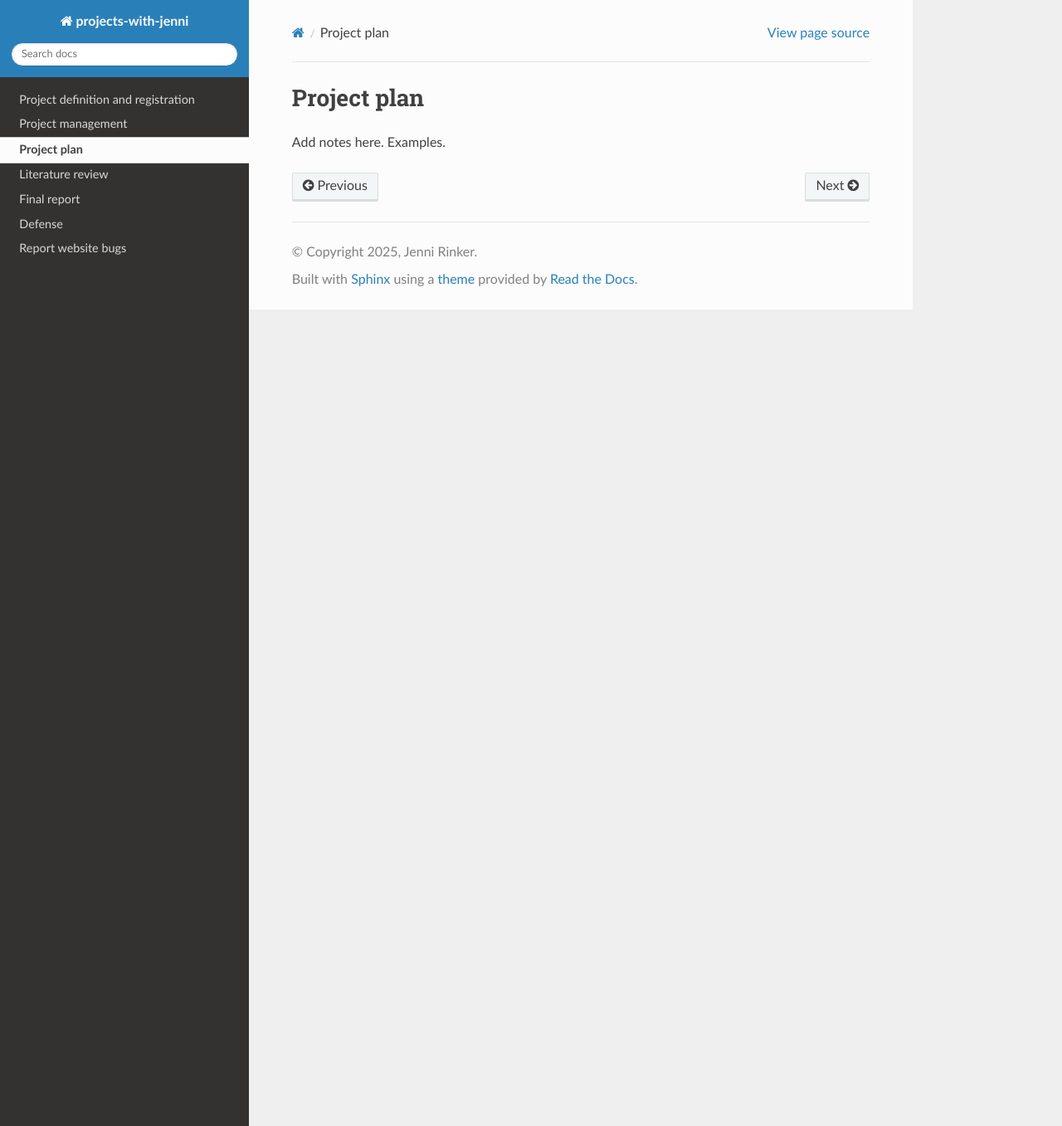
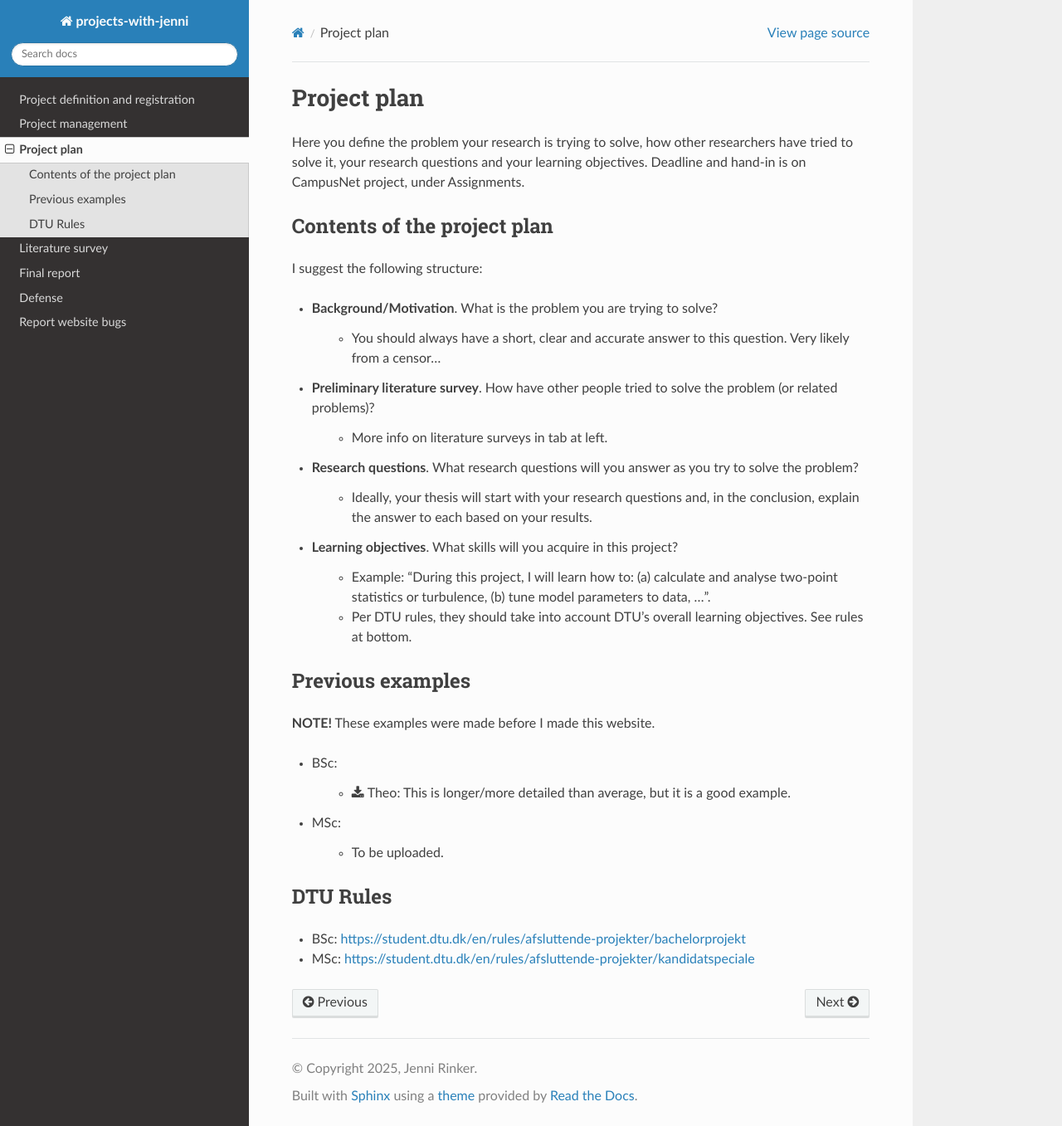
Before and after one commit to jennirinker/projects-with-jenni, a Sphinx documentation site: the page built from docs/source/project_plan.rst, in a window 1280 px wide and 1357 px high. Shown: the whole window at 83% size. Built offline with Sphinx 7.4.7 and the Read the Docs theme 3.1.0, drawn with Linux system fonts in a browser that asks for light colours.

Commit message:
adding lit review, example project plans

```diff
--- a/docs/source/index.rst
+++ b/docs/source/index.rst
@@ -19,7 +19,7 @@ Contents
    project_registration
    project_management
    project_plan
-   literature_review
+   literature_survey
    final_report
    defense
    improve
--- a/docs/source/literature_review.rst
+++ /dev/null
@@ -1,4 +0,0 @@
-Literature review
-===================
-
-Add notes here.
--- a/docs/source/project_plan.rst
+++ b/docs/source/project_plan.rst
@@ -1,5 +1,50 @@
 Project plan
 ===============
 
-Add notes here.
-Examples.
+Here you define the problem your research is trying to solve, how other
+researchers have tried to solve it, your research questions and your
+learning objectives. Deadline and hand-in is on CampusNet project,
+under Assignments.
+
+
+Contents of the project plan
+-----------------------------
+
+I suggest the following structure:
+
+* **Background/Motivation**. What is the problem you are trying to solve?
+
+    * You should always have a short, clear and accurate answer to this question. Very likely from a censor...
+
+* **Preliminary literature survey**. How have other people tried to solve the problem (or related problems)?
+
+    * More info on literature surveys in tab at left.
+
+* **Research questions**. What research questions will you answer as you try to solve the problem?
+
+    * Ideally, your thesis will start with your research questions and, in the conclusion, explain the answer to each based on your results.
+
+* **Learning objectives**. What skills will you acquire in this project?
+
+    * Example: "During this project, I will learn how to: (a) calculate and analyse two-point statistics or turbulence, (b) tune model parameters to data, ...".
+    * Per DTU rules, they should take into account DTU's overall learning objectives. See rules at bottom.
+
+Previous examples
+------------------
+
+**NOTE!** These examples were made before I made this website.
+
+* BSc:
+
+    * :download:`Theo <_static/project-plan-bsc-theo.pdf>`: This is longer/more detailed than average, but it is a good example.
+
+* MSc:
+
+    * To be uploaded.
+
+
+DTU Rules
+-----------
+
+* BSc: https://student.dtu.dk/en/rules/afsluttende-projekter/bachelorprojekt
+* MSc: https://student.dtu.dk/en/rules/afsluttende-projekter/kandidatspeciale
```
Also changed, not shown: docs/source/literature_survey.rst (added, +60 -0 lines), 1 other file.
